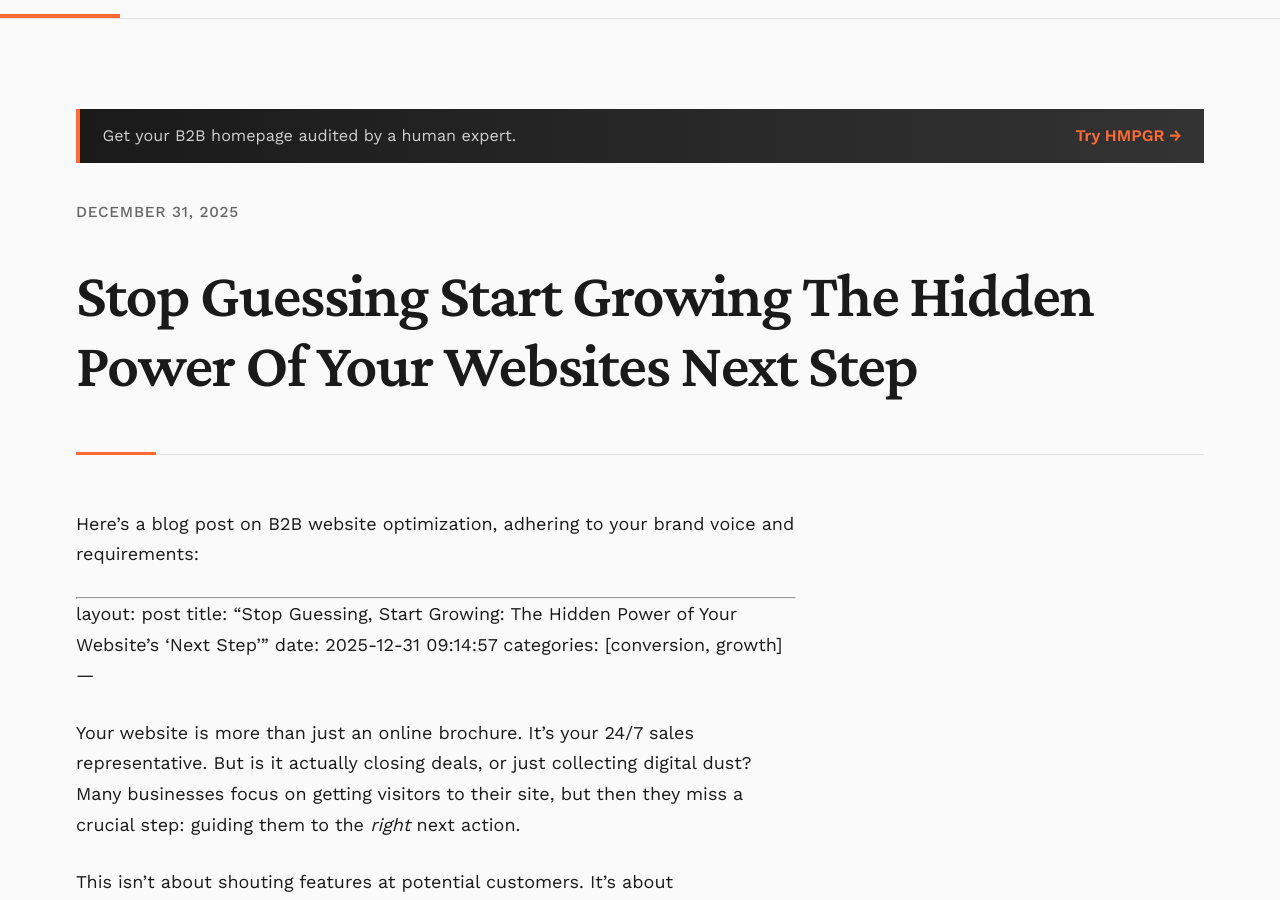
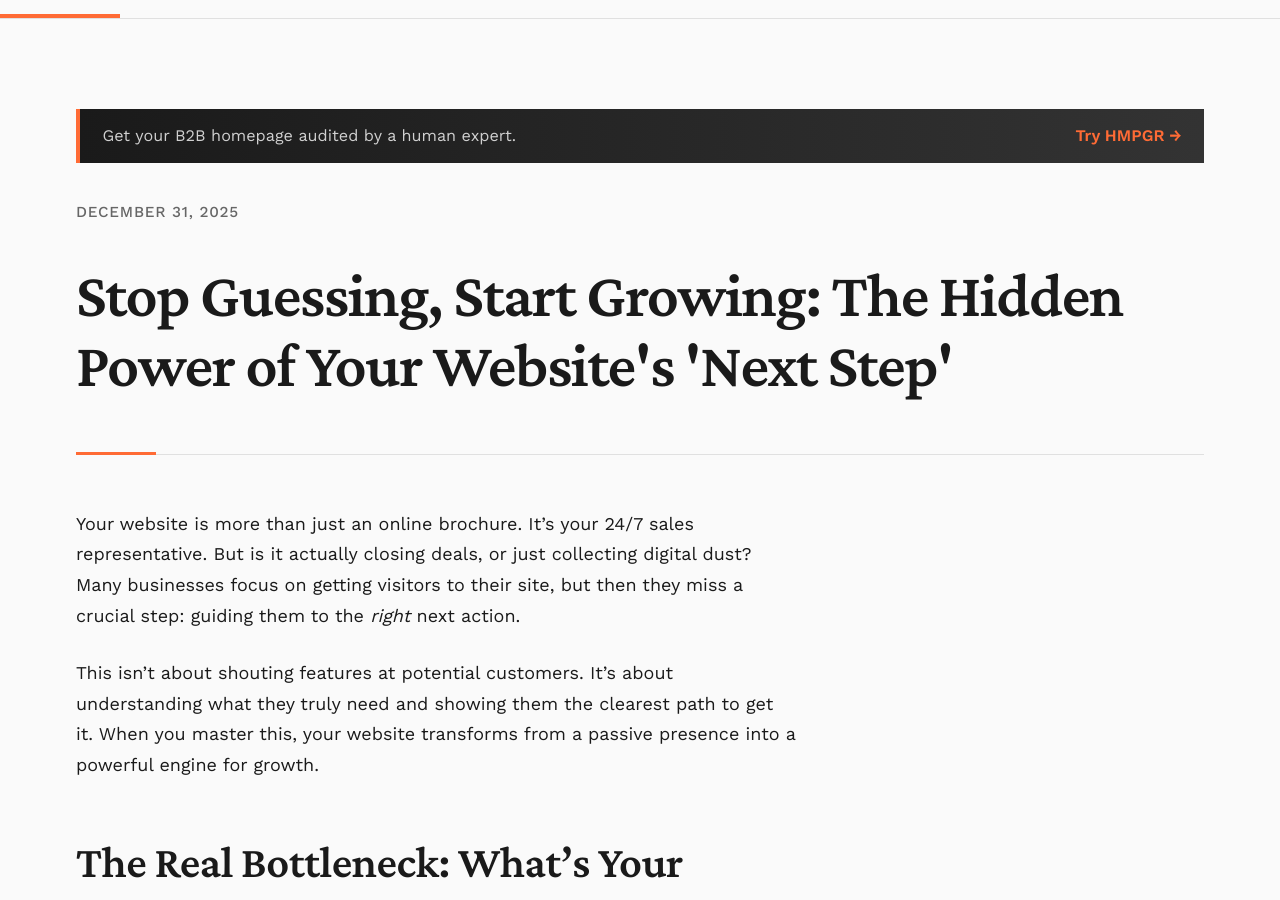
Before and after one commit to aonghusflynn/hmpgr-blog, a Jekyll site: the page built from docs/_posts/2025-12-31-stop-guessing-start-growing-the-hidden-power-of-your-websites-next-step.markdown, in a window 1280 px wide and 900 px high, scrolled down 215 px. Built offline with Jekyll 4.4.1, drawn with Linux system fonts in a browser that asks for light colours.

Commit message:
Update 2025-12-31-stop-guessing-start-growing-the-hidden-power-of-your-websites-next-step.markdown

```diff
--- a/docs/_posts/2025-12-31-stop-guessing-start-growing-the-hidden-power-of-your-websites-next-step.markdown
+++ b/docs/_posts/2025-12-31-stop-guessing-start-growing-the-hidden-power-of-your-websites-next-step.markdown
@@ -1,5 +1,3 @@
-Here's a blog post on B2B website optimization, adhering to your brand voice and requirements:
-
 ---
 layout: post
 title: "Stop Guessing, Start Growing: The Hidden Power of Your Website's 'Next Step'"
```
